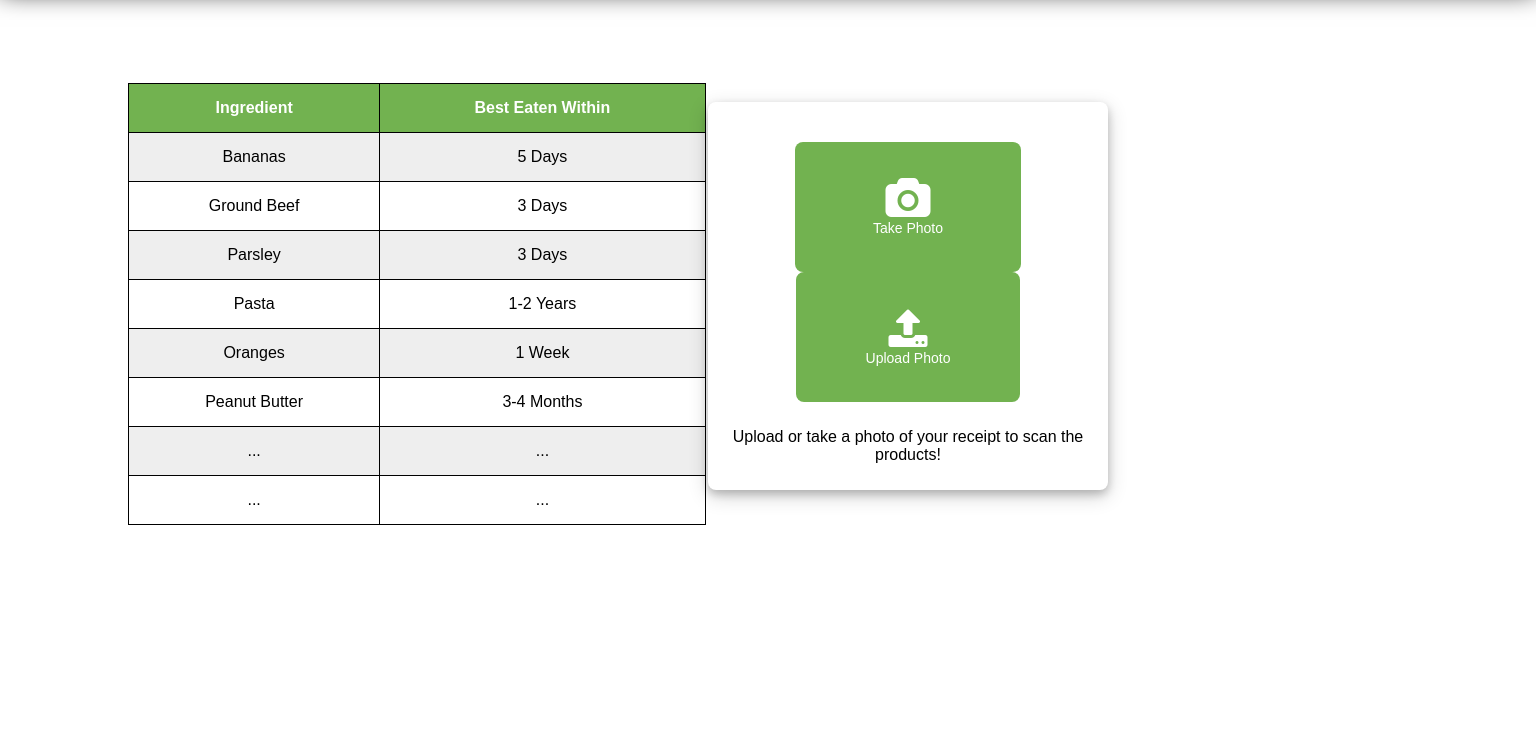
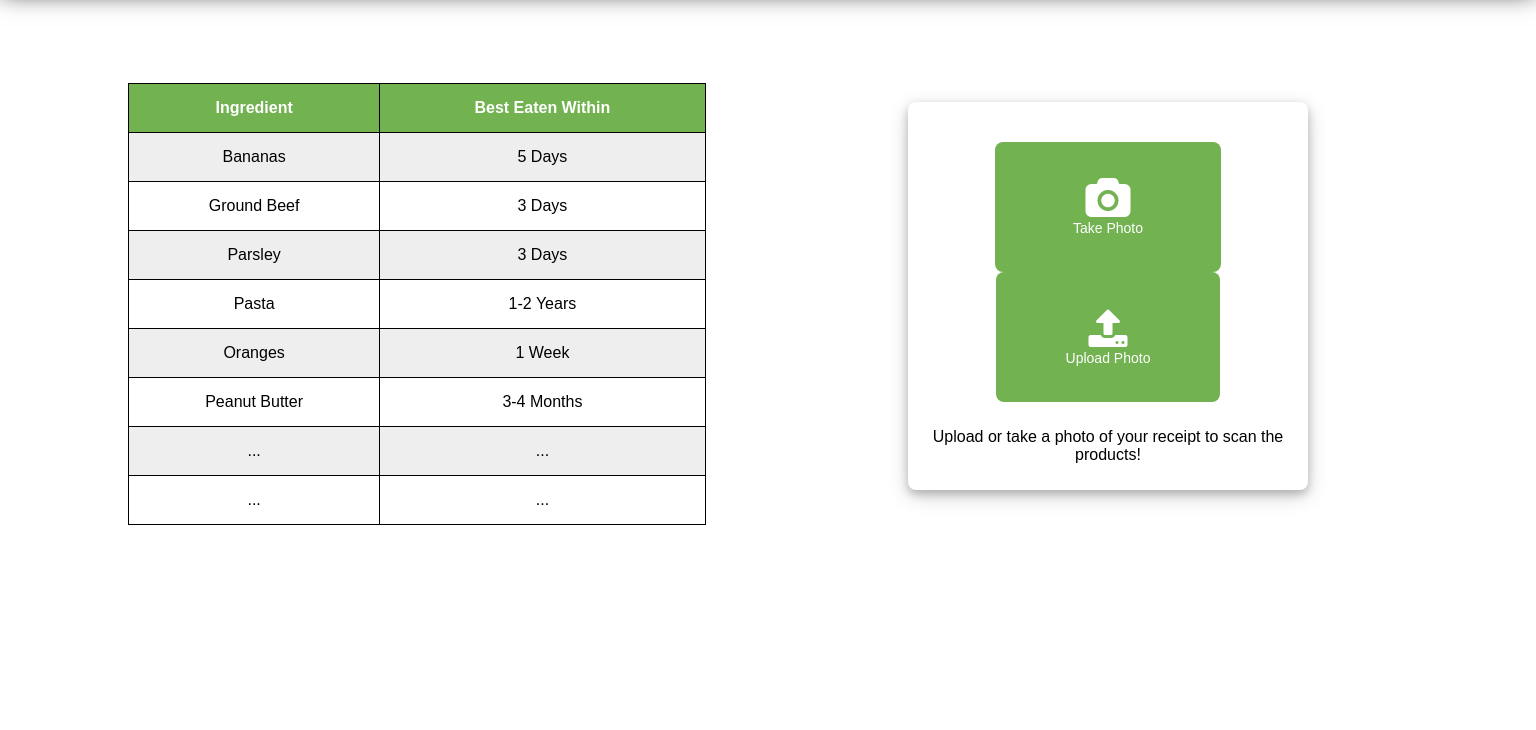
Before and after one commit to erinmacfarlane99/CISC325-GrocerySmart, a Flask app: page /scan in a window 1536 px wide. Shown: the part 95-825 px from the top of the page. Run offline with Flask 2, Linux system fonts and the light colour scheme.

Commit message:
Update scan.html
fix

```diff
--- a/grocerySmart/templates/scan.html
+++ b/grocerySmart/templates/scan.html
@@ -123,6 +123,10 @@ header {
     color: #254615;
     font-weight: bolder;
 }
+  @media only screen and (min-width: 1353px) {
+  div.card {
+  left: 900px;
+  }
 
 </style>
 </head>
```
